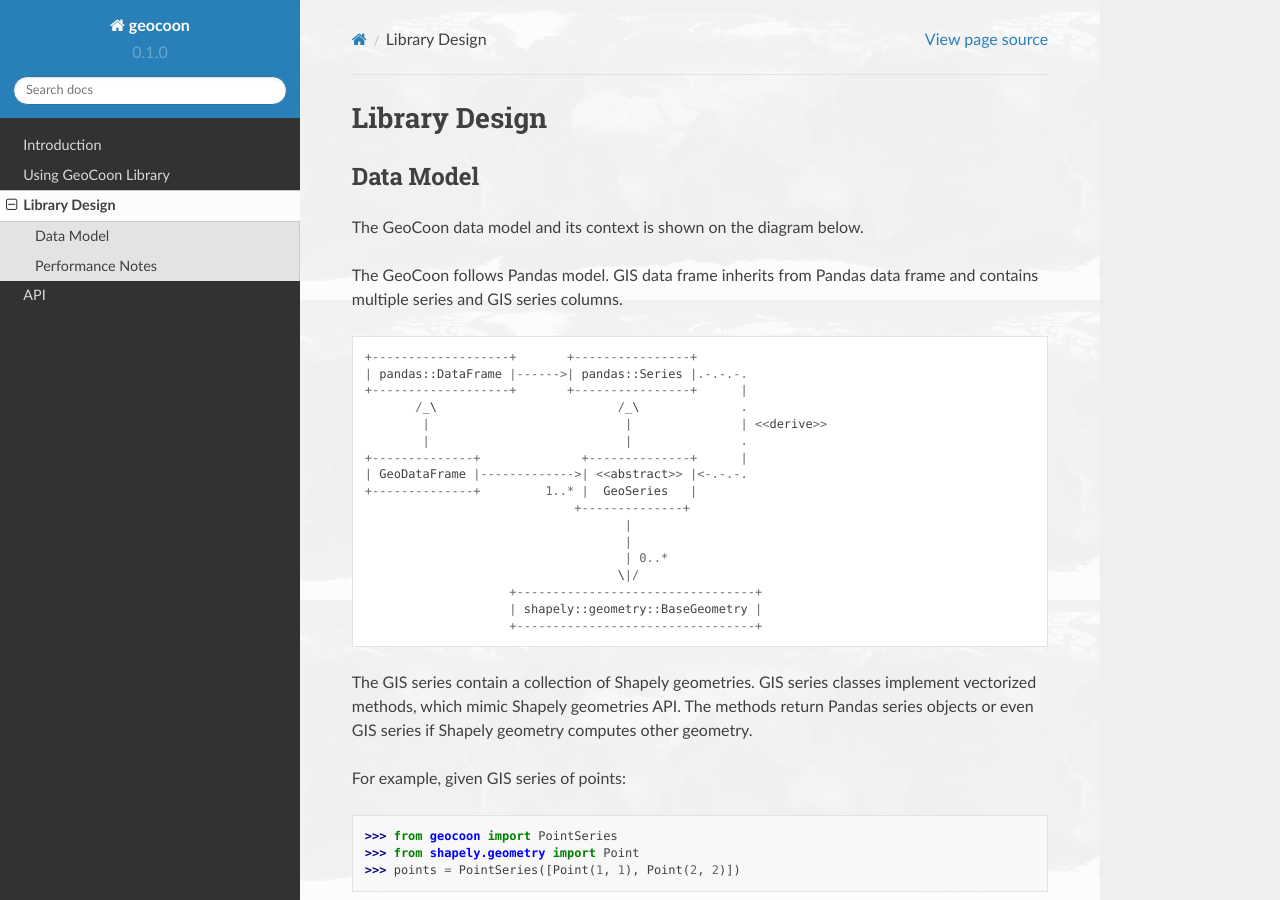
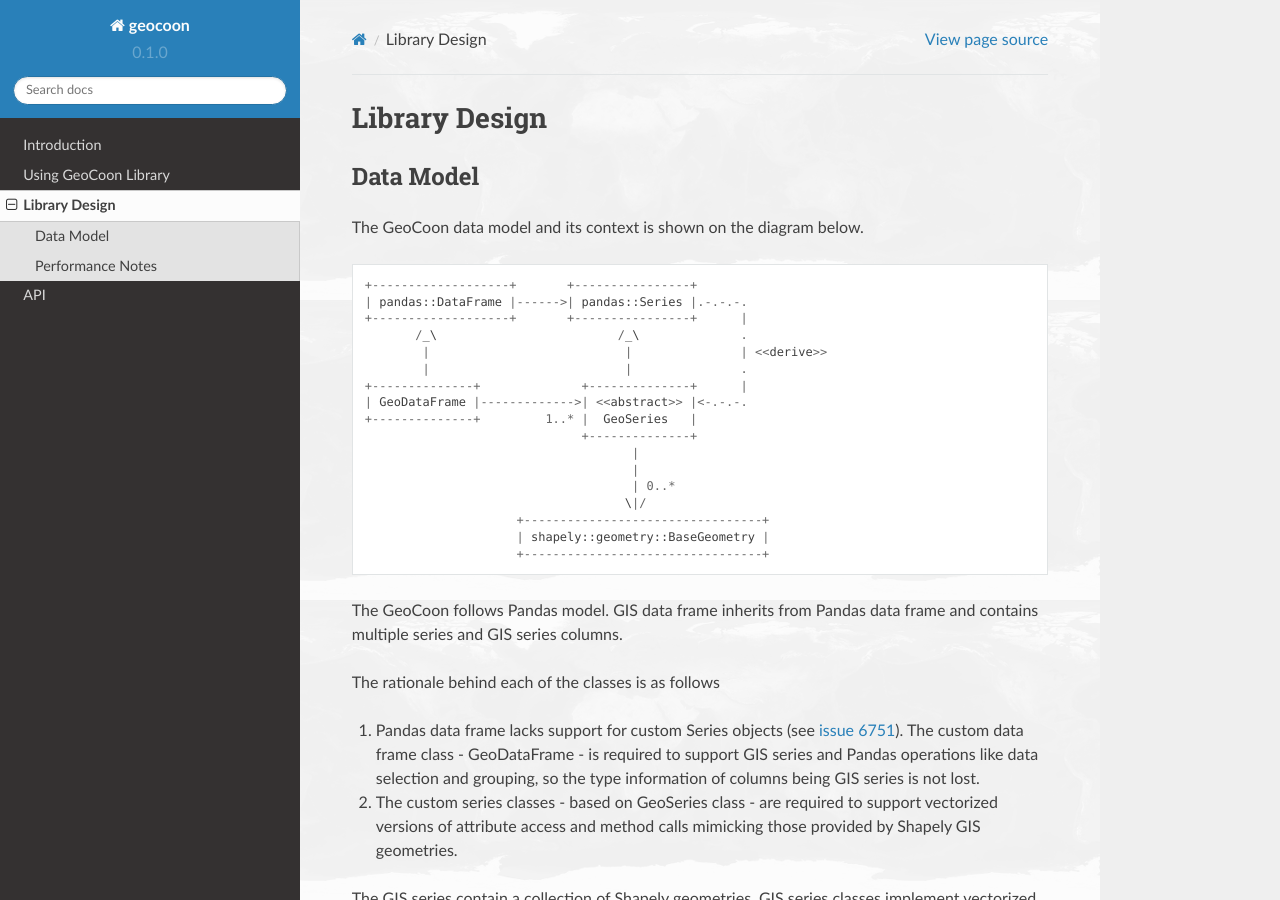
Before and after one commit to wrobell/geocoon, a Sphinx documentation site: the page built from doc/design.rst, in a window 1280 px wide and 900 px high. Built offline with Sphinx 7.4.7 and the Read the Docs theme 2.0.0, drawn with Linux system fonts in a browser that asks for light colours; pages that are not in the unit, such as notebooks, are missing from menus.

Commit message:
- the design rationale behind custom data frame and series classes moved   into design chapter

```diff
--- a/doc/design.rst
+++ b/doc/design.rst
@@ -19,15 +16,28 @@
    +--------------+              +--------------+      |
    | GeoDataFrame |------------->| <<abstract>> |<-.-.-.
    +--------------+         1..* |  GeoSeries   |
-                                +--------------+
-                                       |
-                                       |
-                                       | 0..*
-                                      \|/
-                       +---------------------------------+
-                       | shapely::geometry::BaseGeometry |
-                       +---------------------------------+
+                                 +--------------+
+                                        |
+                                        |
+                                        | 0..*
+                                       \|/
+                        +---------------------------------+
+                        | shapely::geometry::BaseGeometry |
+                        +---------------------------------+
 
+The GeoCoon follows Pandas model. GIS data frame inherits from Pandas data
+frame and contains multiple series and GIS series columns.
+
+The rationale behind each of the classes is as follows
+
+#. Pandas data frame lacks support for custom Series objects (see
+   `issue 6751 <https://github.com/pydata/pandas/issues/6751>`_). The
+   custom data frame class - GeoDataFrame - is required to support GIS
+   series and Pandas operations like data selection and grouping, so the
+   type information of columns being GIS series is not lost.
+#. The custom series classes - based on GeoSeries class - are required to
+   support vectorized versions of attribute access and method calls
+   mimicking those provided by Shapely GIS geometries.
 
 The GIS series contain a collection of Shapely geometries. GIS series
 classes implement vectorized methods, which mimic Shapely geometries API.
```
Also changed, not shown: other parts of doc/design.rst (+0 -3 lines), doc/usage.rst (+0 -7 lines).
